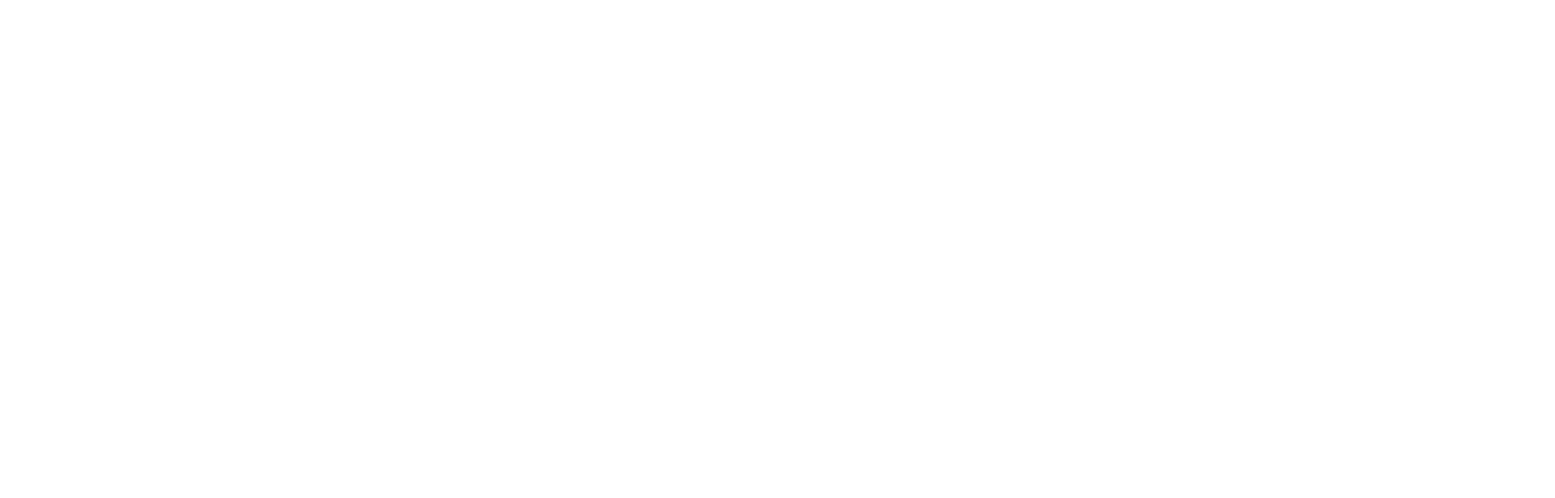
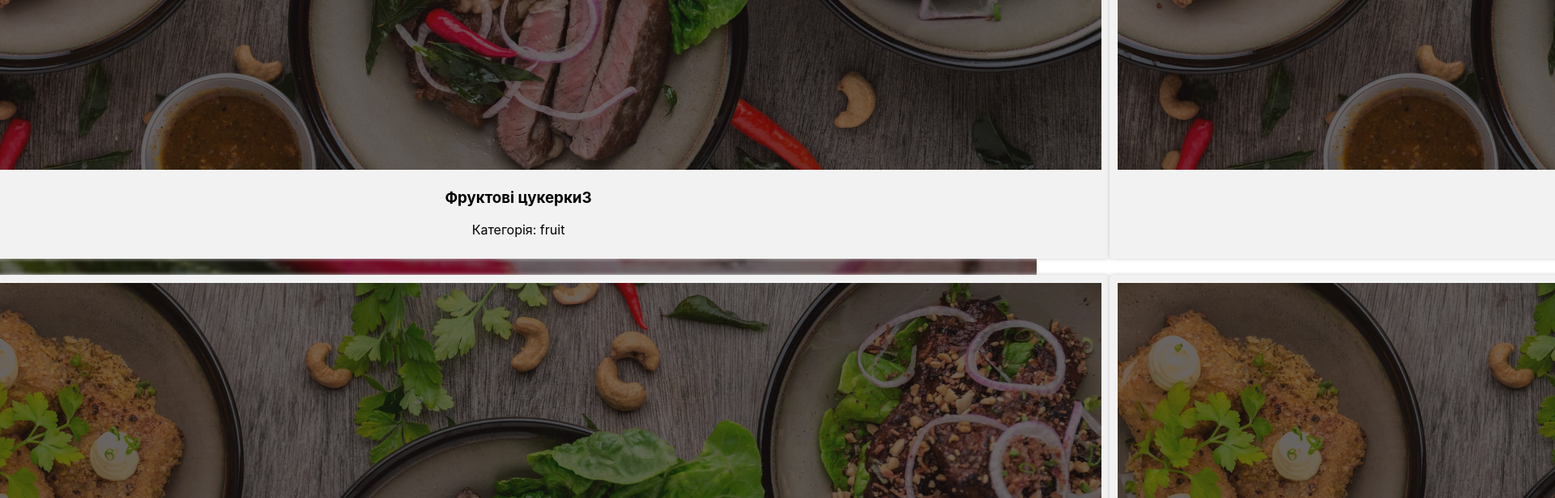
Before and after one commit to MaryanaDey/droga-app, a React (Create React App) app: page / in a window 1280 px wide. Shown: the part 2184-2800 px from the top of the page at 81% size, 1920 px wide, since content can reach past the window. Before the commit the page ends 932 px from the top, so only its background shows below. Built offline with nearby package versions, Linux system fonts and the light colour scheme.

Commit message:
add photo img and catogories-list

```diff
--- a/src/Pages/Home/Home.css
+++ b/src/Pages/Home/Home.css
@@ -49,6 +49,19 @@
 color: #f00;
 }
 
+
+.categories-list {
+    display: flex;
+    flex-direction: row;
+    list-style: none;
+    padding: 0;
+}
+
+.categories-list li {
+    margin-right: 1rem;
+}
+
+
 .buy-button {
 display: block;
 width: 200px;
@@ -84,6 +97,8 @@
     background-color: #f2f2f2;
     border-radius: 5px;
     box-shadow: 0px 0px 5px #ccc;
+
+    width: calc(33.33% - 20px);
 }
 
 @media only screen and (max-width: 768px) {
--- a/src/Pages/Home/Home.js
+++ b/src/Pages/Home/Home.js
@@ -1,13 +1,23 @@
 import { useState } from 'react';
 import './Home.css';
 
+import chocolateCandy from './../../assets/images/Rectangle 48.jpg';
+
+
 const products = [
-  { id: 1, name: 'Шоколадні цукерки', category: 'chocolate' },
-  { id: 2, name: 'Фруктові цукерки', category: 'fruit' },
-  { id: 3, name: 'Карамельні цукерки', category: 'caramel' },
-  { id: 4, name: 'Шоколадні цукерки 2', category: 'chocolate' },
-  { id: 5, name: 'Фруктові цукерки 2', category: 'fruit' },
-  { id: 6, name: 'Карамельні цукерки 2', category: 'caramel' },
+  { id: 1, name: 'Шоколадні цукерки', category: 'chocolate', image: chocolateCandy },
+  { id: 2, name: 'Фруктові цукерки', category: 'fruit', image: chocolateCandy },
+  { id: 3, name: 'Карамельні цукерки', category: 'caramel', image: chocolateCandy },
+  { id: 4, name: 'Шоколадні цукерки 2', category: 'chocolate', image: chocolateCandy },
+  { id: 5, name: 'Фруктові цукерки 2', category: 'fruit', image: chocolateCandy },
+  { id: 6, name: 'Карамельні цукерки 2', category: 'caramel', image: chocolateCandy },
+
+  { id: 7, name: 'Шоколадні цукерки3', category: 'chocolate', image: chocolateCandy },
+  { id: 8, name: 'Фруктові цукерки3', category: 'fruit', image: chocolateCandy },
+  { id: 9, name: 'Карамельні цукерки3', category: 'caramel', image: chocolateCandy },
+  { id: 10, name: 'Шоколадні цукерки 4', category: 'chocolate', image: chocolateCandy },
+  { id: 11, name: 'Фруктові цукерки 4', category: 'fruit', image: chocolateCandy },
+  { id: 12, name: 'Карамельні цукерки 4', category: 'caramel', image: chocolateCandy },
 ];
 
 
@@ -18,29 +28,8 @@
     setCategory(category);
   };
 
-  const filteredProducts = category
-  ? products.filter((product) => product.category === category)
-  : products;
+  const filteredProducts = category ? products.filter((product) => product.category === category) : products;
 
-
-
-//   const handleSortByCategory = (category) => {
-//   if (category === 'chocolate') {
-//     setCategory('chocolate');
-//   } else {
-//     setCategory('');
-//   }
-// };
-
-  //   const handleSortByCategory = (category) => {
-  // if (category === 'chocolate') {
-  //   setCategory('chocolate');
-  // } else {
-  //   setCategory('');
-  // }
-  // };
-
-  // const filteredProducts = category ? products.filter((product) => product.category === category) : products;
 
   // Розбиваємо масив на ряди по 3 товара
   const productRows = filteredProducts.reduce((acc, product, index) => {
@@ -61,7 +50,7 @@
 
       <div className="categories">
         <h2>Категорії цукерок:</h2>
-        <ul>
+        <ul className="categories-list">
           <li>
             <button onClick={() => handleSortByCategory('chocolate')}>Шоколадні цукерки</button>
           </li>
@@ -79,6 +68,7 @@
           <div key={index} className="product-row">
             {row.map((product) => (
               <div key={product.id} className="product-card">
+                 <img src={product.image} alt={product.category} />
                 <h3>{product.name}</h3>
                 <p>Категорія: {product.category}</p>
               </div>
```
